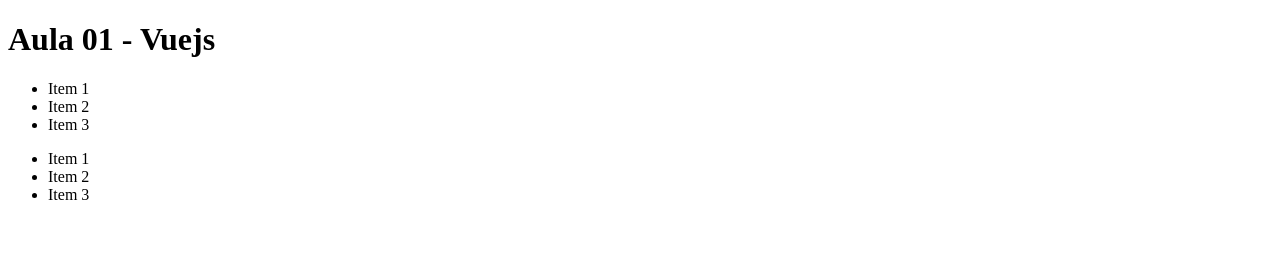
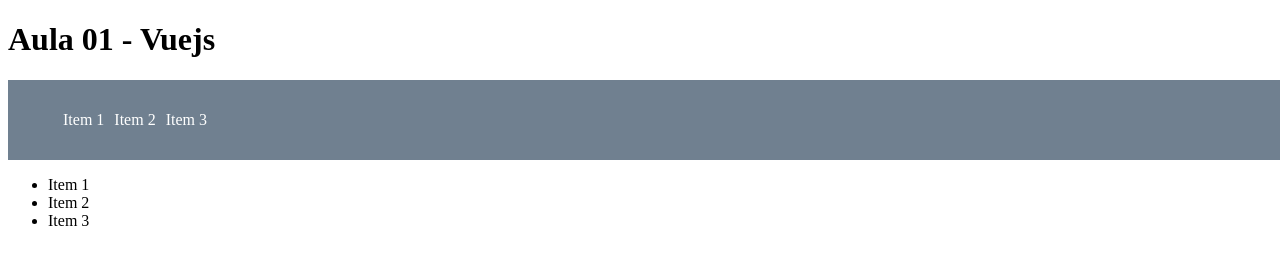
Before and after one commit to ruanpasta/curso-vuejs-youtube, a plain HTML site: page aulas/index.html in a window 1280 px wide. Drawn offline with nearby package versions, Linux system fonts and the light colour scheme.

Commit message:
Aular 13 - Componentes pais e filhos

```diff
--- a/aulas/index.html
+++ b/aulas/index.html
@@ -6,14 +6,35 @@
 	<meta http-equiv="X-UA-Compatible" content="ie=edge">
 	<title>Aula 01 - Vuejs</title>
 	<style>
+		.navbar {
+			width: 100%;
+			background-color: slategray;
+			color: white;
+			padding: 15px 5px;
+		}
+
+		.navbar > ul {
+			display: flex;
+			list-style-type: none;
+		}
+
+		.navbar > ul * {
+			margin-left: 10px;
+		}
 	</style>
 </head>
 <body>
 	<div id="app">
 		<h1>{{ titulo }}</h1>
-		<menu-bar></menu-bar>
+		<navbar></navbar>
 		<menu-bar></menu-bar>
 	</div>
+
+	<template id="nav">
+		<div class="navbar">
+			<menu-bar></menu-bar>
+		</div>
+	</template>
 
 	<template id="menu">
 		<ul>
@@ -26,6 +47,9 @@
 	<script src="https://cdn.jsdelivr.net/npm/vue@2"></script>
 
 	<script>
+		Vue.component('navbar', {
+			template: "#nav"
+		});
 		Vue.component('menu-bar', {
 			template: "#menu"
 		});
```
